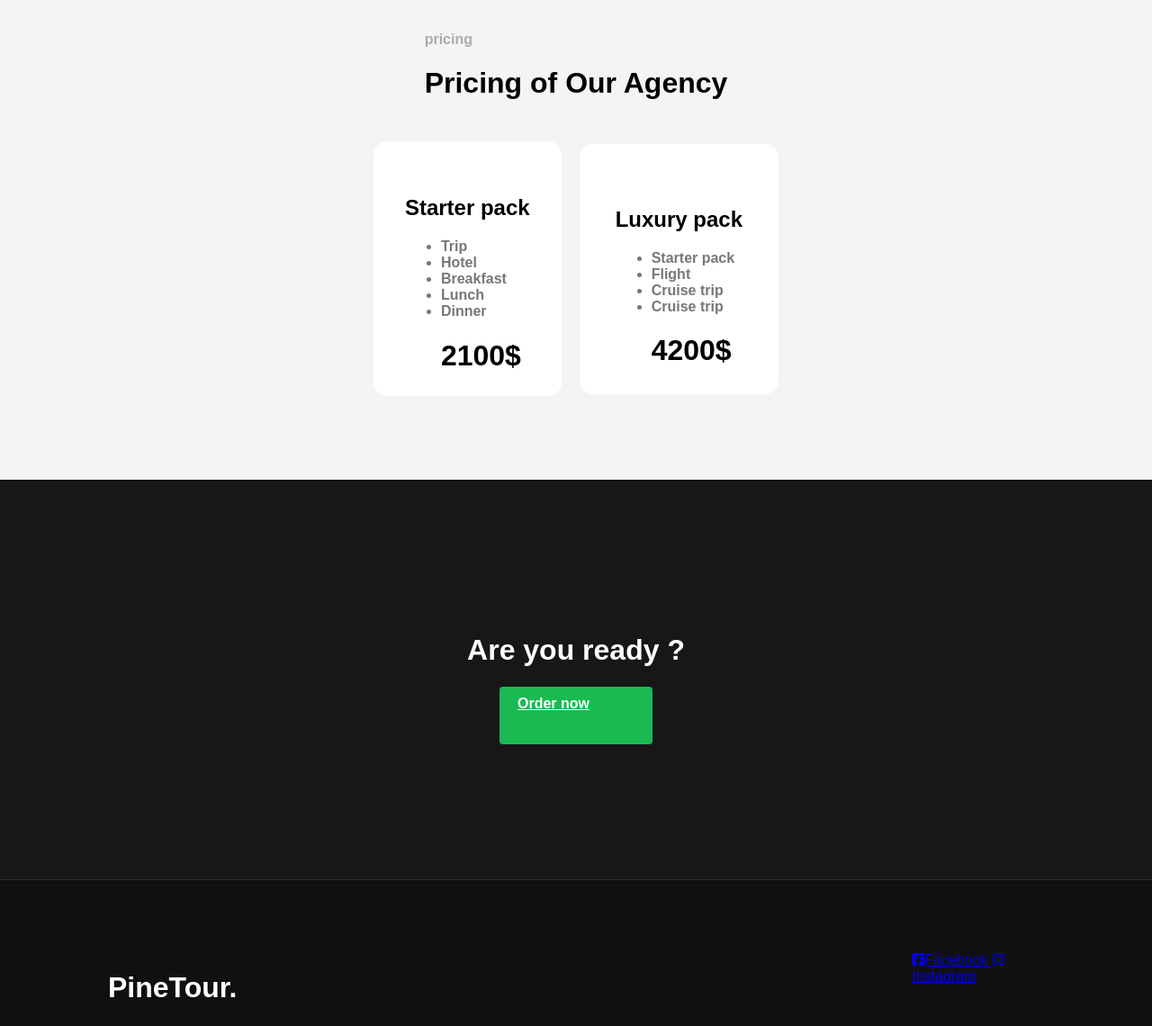
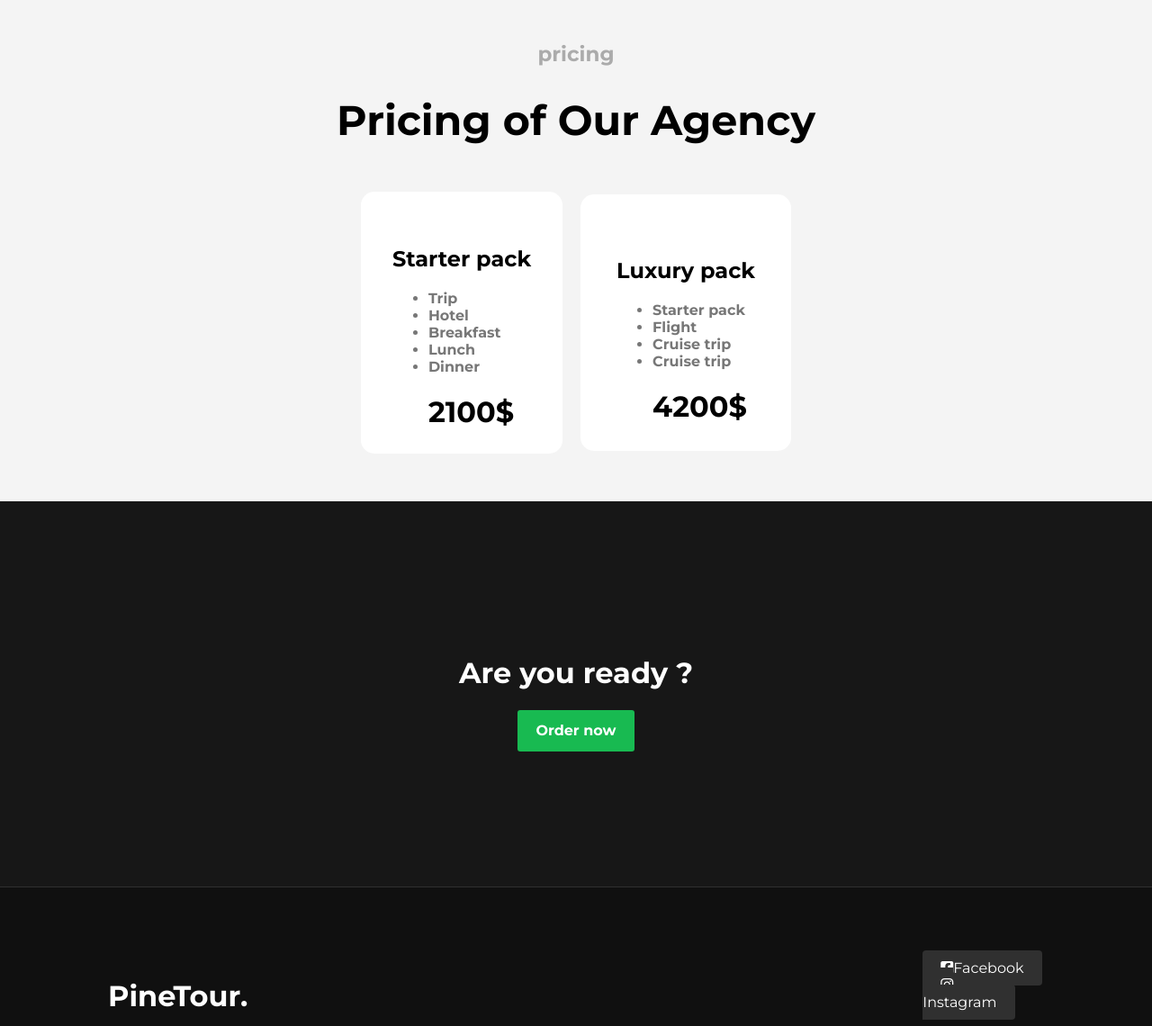
Before and after one commit to Twizzy0127/Pinecone-Lesson, a plain HTML site: page index.html in a window 1280 px wide. Shown: the part 1660-2800 px from the top of the page at 90% size. Drawn offline with Linux system fonts and the light colour scheme.

Commit message:
Update style.css

```diff
--- a/style.css
+++ b/style.css
@@ -1,6 +1,6 @@
 body{
     margin: 0;
-    font-family: sans-serif;
+    font-family: Montserrat;
     background-color: #F4F4F4;
 }
 .header{
@@ -44,7 +44,13 @@ body{
 .milsestones{
     width: 359px;
 }
+.badge:ul:before{
+    list-style-type: none;
+    content: "";
+    border: 3px solid #121312;
+}
 .badge{
+    text-decoration: none;
     width: 56px;
     height: 56px;
     background-color: #1d1f24;
@@ -55,9 +61,12 @@ body{
     color: #16a94a;
     font-size: 17px;
     font-weight: bold;
+    z-index: 1;
 }
-ul{
-    text-decoration: none;
+.pricing-head{
+    padding: 20px;
+    text-align: center;
+    font-size: 23px;
 }
 .price{
     display: flex;
@@ -65,7 +74,6 @@ ul{
     align-items: center;
     flex-direction: column;
     height: 607px;
-    gap: 25px;
     font-weight: bold;
 }
 .frames{
@@ -89,23 +97,26 @@ ul{
 .btn{
     display: flex;
     flex-direction: column;
-    justify-content: center;
     align-items: center;
     background-color: #171717;
     padding: 150px 0px 150px 0px;
-    font-weight: bold;
     color: #FFFFFF;
 }
 .bttn{
     background-color: #18BA51;
-    width: 130px;
-    height: 44px;
-    padding: 10px 20px 10px 20px;
+    width: 90px;
+    height: 20px;
+    padding: 13px 20px 13px 20px;
     gap: 10px;
-    border-radius: 4px;
-    border: #18BA51;
+    font-family: Montserrat;
+    border-radius: 3px;
+    font-size: 16px;
+    font-weight: 700;
+    line-height: 19.5px;
+    text-align: center;
+    cursor: pointer;
     color: #FFFFFF;
-    cursor: pointer;
+    text-decoration: none;
 }
 .pinetour{
     background-color: #101010;
@@ -117,14 +128,25 @@ ul{
     border: 1px;
     border-top: 1px solid #303030
 }
-button{
+.fb{
+    border: #303030;
+    color: #FFFFFF;
+    text-decoration: none;
+    background-color: #303030;
     width: 167px;
     height: 44px;
+    padding: 10px 20px 10px 20px;
     border-radius: 4px;
+    font-family: Montserrat;
+}
+.instagram{
     border: #303030;
+    color: #FFFFFF;
+    text-decoration: none;
     background-color: #303030;
-    color: #FFFFFF;
-    cursor: pointer;
-    font-weight: bold;
-    font-size: 16px;
+    width: 167px;
+    height: 44px;
+    padding: 10px 20px 10px 20px;
+    border-radius: 4px;
+    font-family: Montserrat;
 }
```
